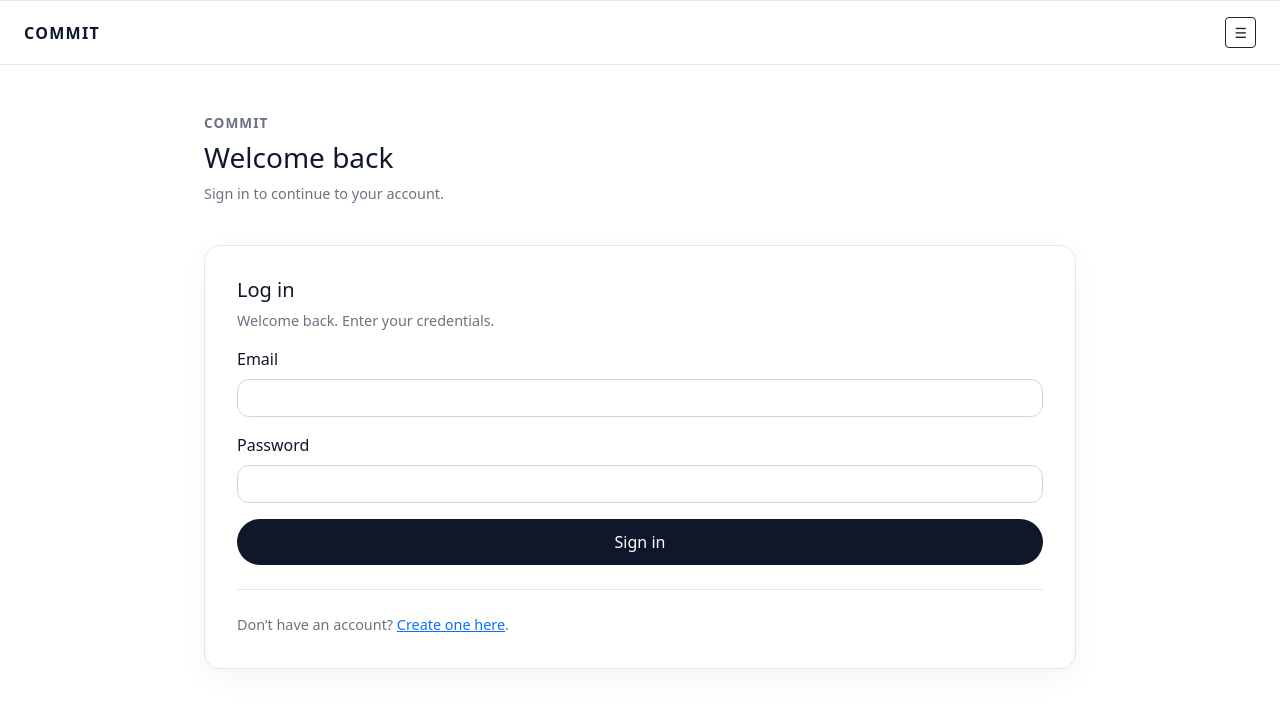
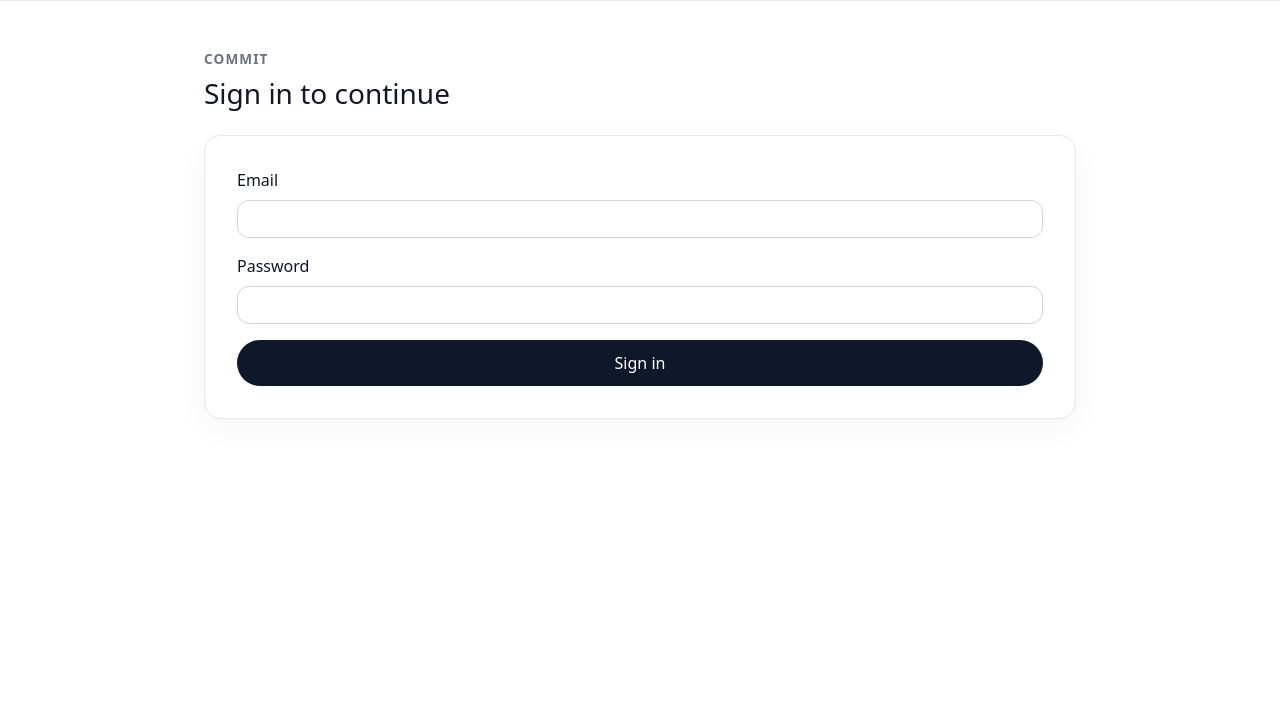
Before and after one commit to classicfoo/commit, a PHP site: page / in a window 1280 px wide. Shown: the top 708 px of the page. Run offline with PHP 8.4, Linux system fonts and the light colour scheme.

Commit message:
Update logged-out header and notifications

```diff
--- a/auth_footer.php
+++ b/auth_footer.php
@@ -1,4 +1,11 @@
     </div>
     <script src="https://cdn.jsdelivr.net/npm/bootstrap@5.3.3/dist/js/bootstrap.bundle.min.js"></script>
+    <script>
+      window.setTimeout(() => {
+        document.querySelectorAll('[data-auto-dismiss="true"]').forEach((alert) => {
+          alert.style.display = 'none';
+        });
+      }, 4000);
+    </script>
   </body>
 </html>
--- a/auth_header.php
+++ b/auth_header.php
@@ -156,6 +156,7 @@ $currentUser = $currentUser ?? null;
     </style>
   </head>
   <body>
+    <?php if ($currentUser): ?>
       <nav class="app-nav">
         <div class="container-fluid px-4 py-3 d-flex align-items-center justify-content-between">
           <span class="app-brand">commit</span>
@@ -173,28 +174,21 @@ $currentUser = $currentUser ?? null;
         <div class="offcanvas-body">
           <div class="menu-panel">
             <p class="menu-greeting">
-            <?php if ($currentUser): ?>
-              Hello, <?php echo htmlspecialchars($currentUser['email'], ENT_QUOTES, 'UTF-8'); ?>
-            <?php else: ?>
-              Hello
-            <?php endif; ?>
+              Hello, <?php echo htmlspecialchars($currentUser['first_name'], ENT_QUOTES, 'UTF-8'); ?>
             </p>
             <div class="menu-card">
-            <?php if ($currentUser): ?>
               <a class="menu-item" href="index.php?r=commitments">Commitments</a>
               <a class="menu-item" href="index.php?r=notifications">Notifications</a>
               <form method="post" class="menu-action">
                 <input type="hidden" name="action" value="logout">
                 <button type="submit">Logout</button>
               </form>
-            <?php else: ?>
-              <div class="menu-item">Log in to continue</div>
-            <?php endif; ?>
             </div>
             <p class="menu-footer">All changes saved</p>
           </div>
         </div>
       </div>
+    <?php endif; ?>
     <div class="app-shell">
       <?php if ($showPageHeader): ?>
         <header class="d-flex flex-column gap-2 mb-4">
--- a/index.php
+++ b/index.php
@@ -291,8 +291,8 @@ if ($message !== '' && $successMessage === '') {
 }
 
 $pageTitle = 'Commit';
-$pageHeading = 'Welcome back';
-$pageHint = 'Sign in to continue to your account.';
+$pageHeading = 'Sign in to continue';
+$pageHint = '';
 $showPageHeader = true;
 
 if ($currentUser) {
@@ -322,15 +322,13 @@ include __DIR__ . '/auth_header.php';
 <?php endif; ?>
 
 <?php if ($successMessage): ?>
-  <div class="alert alert-success" role="alert">
+  <div class="alert alert-success" role="alert" data-auto-dismiss="true">
     <?php echo htmlspecialchars($successMessage, ENT_QUOTES, 'UTF-8'); ?>
   </div>
 <?php endif; ?>
 
 <?php if (!$currentUser): ?>
   <section class="surface">
-    <h2 class="h5">Log in</h2>
-    <p class="hint">Welcome back. Enter your credentials.</p>
     <form method="post" class="d-grid gap-3">
       <input type="hidden" name="action" value="login">
       <div>
@@ -343,8 +341,6 @@ include __DIR__ . '/auth_header.php';
       </div>
       <button type="submit" class="btn btn-neutral">Sign in</button>
     </form>
-    <div class="divider"></div>
-    <p class="hint mb-0">Don’t have an account? <a href="register.php">Create one here</a>.</p>
   </section>
 <?php else: ?>
   <?php if ($route === 'commitments'): ?>
```
Lines whose indentation alone changed are shown as unchanged.
